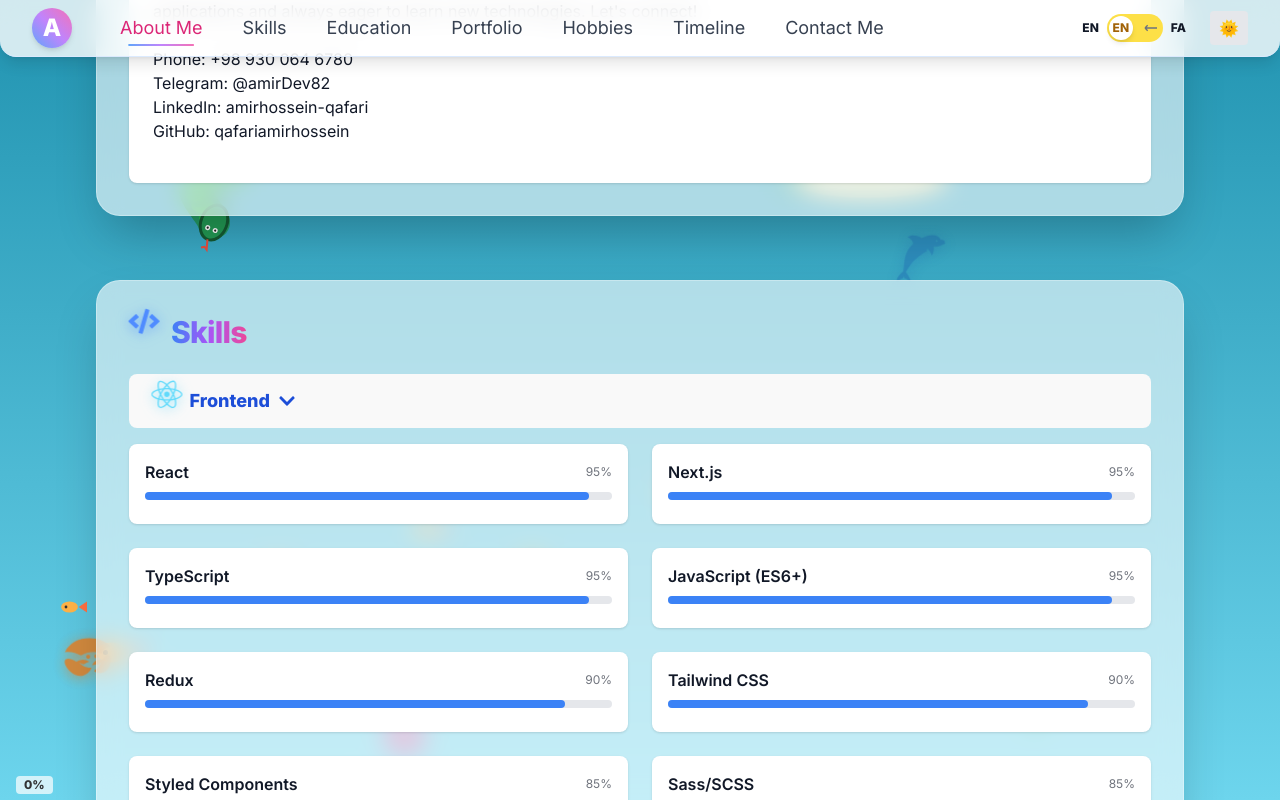
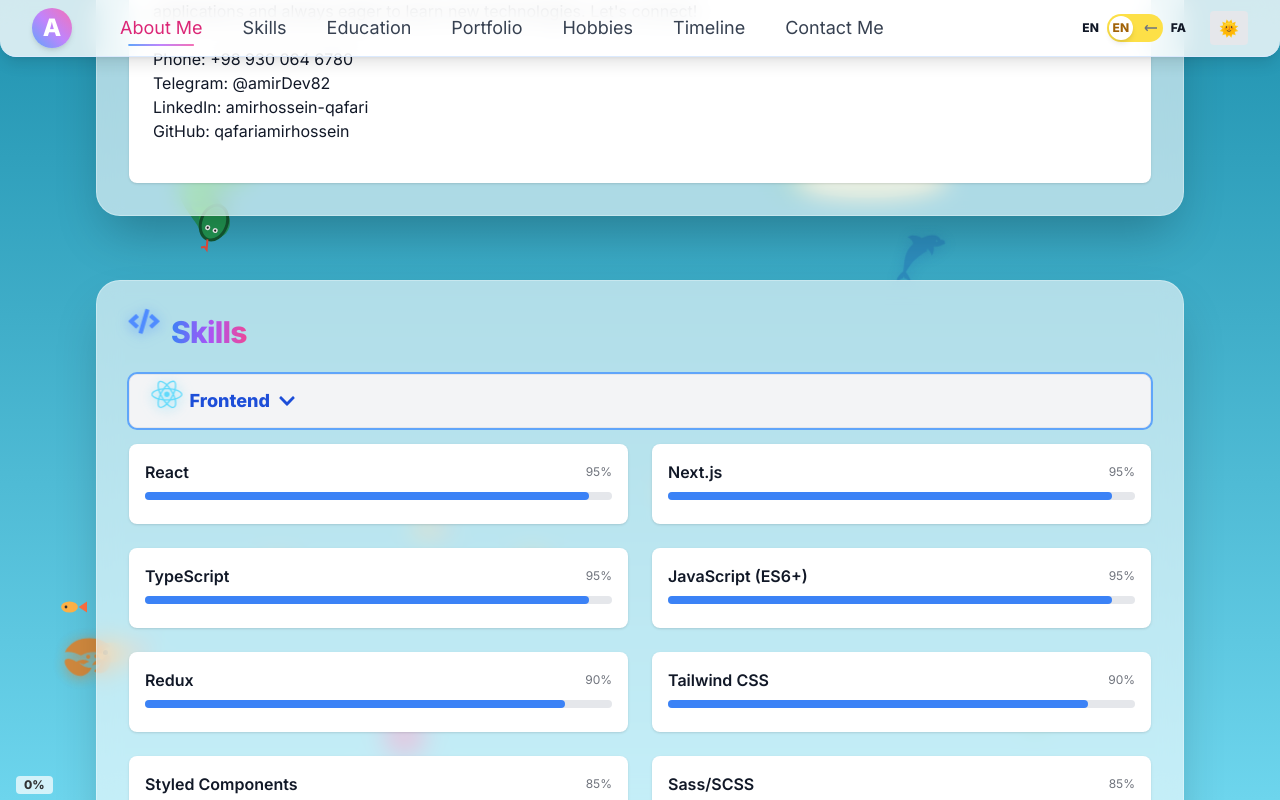
Before and after one commit to qafariamirhossein/modern-resume, a React (Vite) app: page / in a window 1280 px wide. Both pictures are taken after a click on the button "Frontend". Shown: the part 504-1304 px from the top of the page. Built offline with nearby package versions, Linux system fonts and the light colour scheme.

Commit message:
Fix the theme all over the skills componnet

```diff
--- a/src/assets/Skills.tsx
+++ b/src/assets/Skills.tsx
@@ -88,7 +88,7 @@
         return (
           <div key={category}>
             <button
-              className="w-full text-left text-lg font-bold mb-4 text-blue-700 dark:text-blue-300 flex items-center focus:outline-none"
+              className="w-full text-left text-lg font-bold mb-4 text-blue-700 dark:text-blue-300 flex items-center rounded-lg transition-colors focus:outline-none focus:ring-2 focus:ring-blue-400 dark:focus:ring-blue-300 bg-gray-100 dark:bg-gray-800 hover:bg-blue-50 dark:hover:bg-gray-700 border border-gray-200 dark:border-gray-700 shadow-sm"
               onClick={toggleCategory}
               aria-expanded={isOpen}
               aria-controls={`skills-panel-${category}`}
@@ -96,7 +96,9 @@
               <span className="sea-float">{categoryIcons[category]}</span>
               {categoryLabels[category] || category}
               <span className="ml-2">
-                {isOpen ? <FaChevronDown /> : <FaChevronRight />}
+                {isOpen
+                  ? <FaChevronDown className="text-blue-700 dark:text-blue-300" />
+                  : <FaChevronRight className="text-blue-700 dark:text-blue-300" />}
               </span>
             </button>
             {isOpen && (
```
